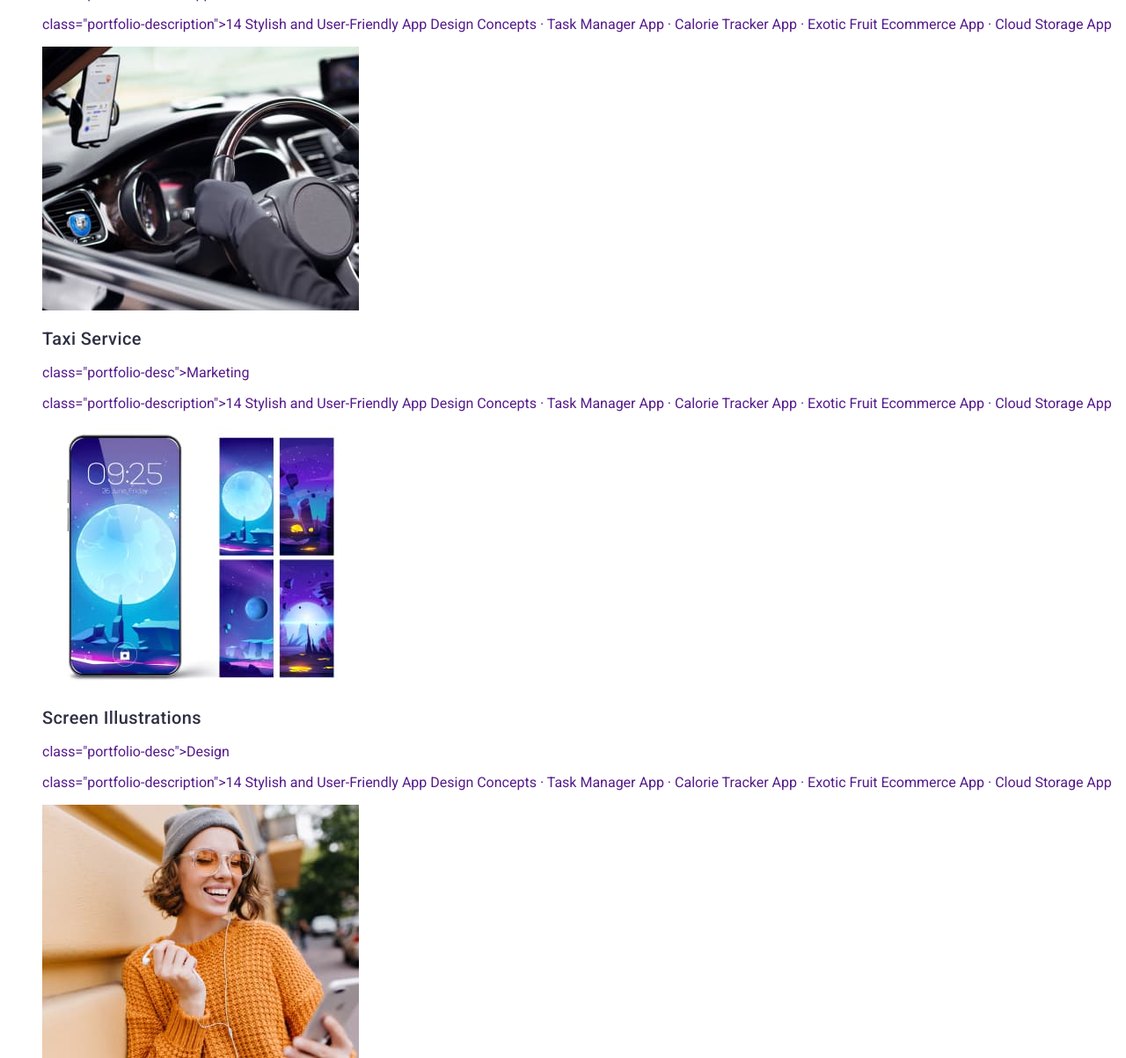
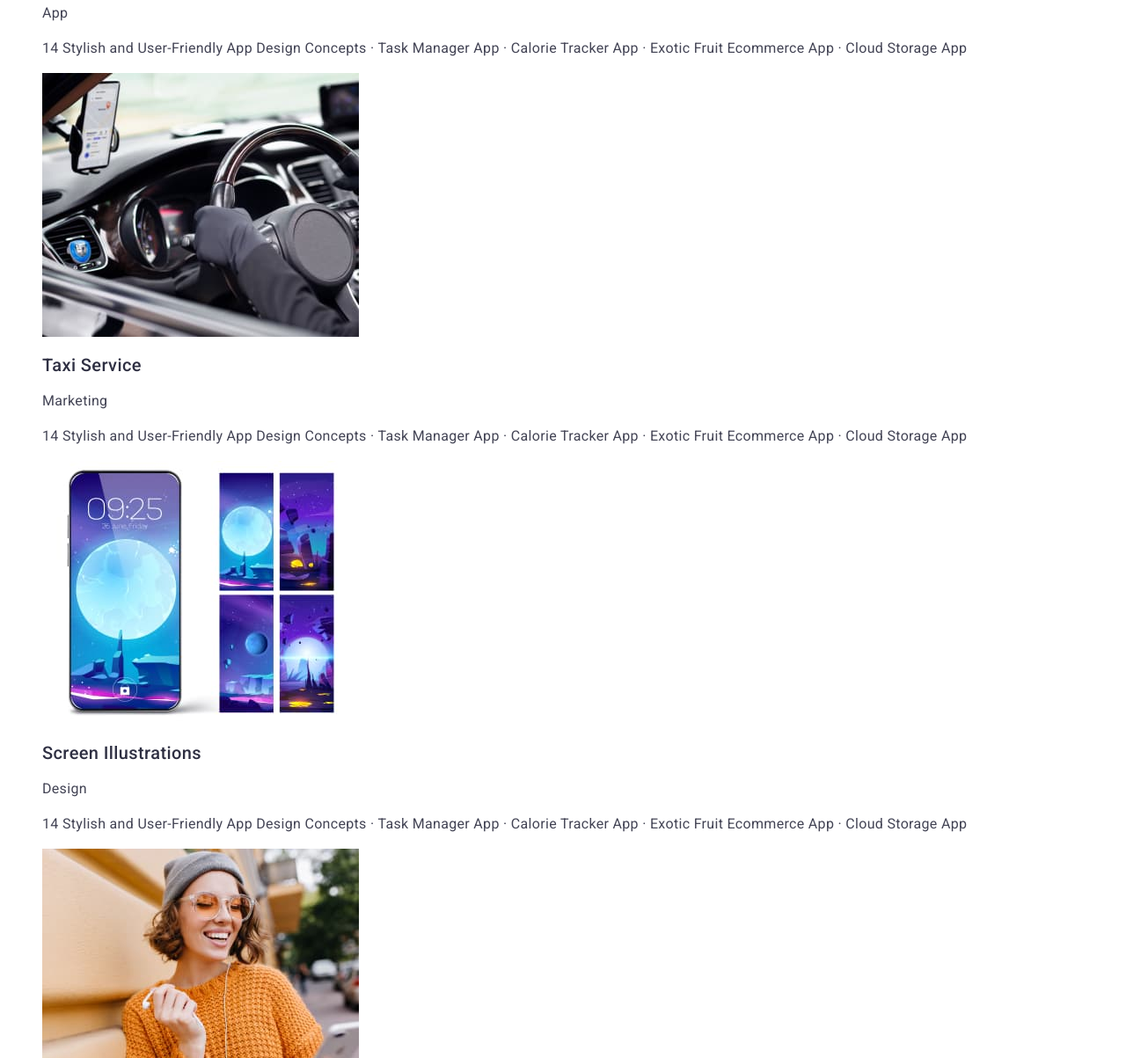
Before and after one commit to JoeShvartsev/goit-markup-hw-02, a plain HTML site: page portfolio.html in a window 1280 px wide. Shown: the part 1597-2800 px from the top of the page at 88% size. Drawn offline with Linux system fonts and the light colour scheme.

Commit message:
update some missclicks

```diff
--- a/portfolio.html
+++ b/portfolio.html
@@ -53,72 +53,72 @@
                 <a class="portfolio-link" href="">
                     <img src="./images/img-1.jpg" alt="Banking App Interface Concept" width="360">
                     <h2 class="portfolio-subtitle">Banking App Interface Concept</h2>
-                    <p></p> class="portfolio-desc">App</p>
-                    <p></p> class="portfolio-description">14 Stylish and User-Friendly App Design Concepts · Task Manager App · Calorie Tracker App · Exotic Fruit Ecommerce App · Cloud Storage App</p>
+                    <p class="portfolio-desc">App</p>
+                    <p class="portfolio-description">14 Stylish and User-Friendly App Design Concepts · Task Manager App · Calorie Tracker App · Exotic Fruit Ecommerce App · Cloud Storage App</p>
                 </a>
             </li>
             <li class="portfolio-item">
                 <a class="portfolio-link" href="">
                     <img src="./images/img-2.jpg" alt="Cashless Payment" width="360">
                     <h2 class="">Cashless Payment</h2>
-                    <p></p> class="portfolio-desc">Marketing</p>
-                    <p></p> class="portfolio-description">14 Stylish and User-Friendly App Design Concepts · Task Manager App · Calorie Tracker App · Exotic Fruit Ecommerce App · Cloud Storage App</p>
+                    <p class="portfolio-desc">Marketing</p>
+                    <p class="portfolio-description">14 Stylish and User-Friendly App Design Concepts · Task Manager App · Calorie Tracker App · Exotic Fruit Ecommerce App · Cloud Storage App</p>
                 </a>
             </li>
             <li class="portfolio-item">
                 <a class="portfolio-link" href="">
                     <img src="./images/img-3.jpg" alt="Meditaion App" width="360">
                     <h2 class="portfolio-subtitle">Meditaion App</h2>
-                    <p></p> class="portfolio-desc">App</p>
-                    <p></p> class="portfolio-description">14 Stylish and User-Friendly App Design Concepts · Task Manager App · Calorie Tracker App · Exotic Fruit Ecommerce App · Cloud Storage App</p>
+                    <p class="portfolio-desc">App</p>
+                    <p class="portfolio-description">14 Stylish and User-Friendly App Design Concepts · Task Manager App · Calorie Tracker App · Exotic Fruit Ecommerce App · Cloud Storage App</p>
                 </a>
             </li>
             <li class="portfolio-item">
                 <a class="portfolio-link" href="">
                     <img src="./images/img-4.jpg" alt="Taxi Service" width="360">
                     <h2 class="portfolio-subtitle">Taxi Service</h2>
-                    <p></p> class="portfolio-desc">Marketing</p>
-                    <p></p> class="portfolio-description">14 Stylish and User-Friendly App Design Concepts · Task Manager App · Calorie Tracker App · Exotic Fruit Ecommerce App · Cloud Storage App</p>
+                    <p class="portfolio-desc">Marketing</p>
+                    <p class="portfolio-description">14 Stylish and User-Friendly App Design Concepts · Task Manager App · Calorie Tracker App · Exotic Fruit Ecommerce App · Cloud Storage App</p>
                 </a>
             </li>
             <li class="portfolio-item">
                 <a class="portfolio-link" href="">
                     <img src="./images/img-5.jpg" alt="Screen Illustrations" width="360">
                     <h2 class="portfolio-subtitle">Screen Illustrations</h2>
-                    <p></p> class="portfolio-desc">Design</p>
-                    <p></p> class="portfolio-description">14 Stylish and User-Friendly App Design Concepts · Task Manager App · Calorie Tracker App · Exotic Fruit Ecommerce App · Cloud Storage App</p>
+                    <p class="portfolio-desc">Design</p>
+                    <p class="portfolio-description">14 Stylish and User-Friendly App Design Concepts · Task Manager App · Calorie Tracker App · Exotic Fruit Ecommerce App · Cloud Storage App</p>
                 </a>
             </li>
             <li class="portfolio-item">
                 <a class="portfolio-link" href="">
                     <img src="./images/img-6.jpg" alt="Online Courses" width="360">
                     <h2 class="portfolio-subtitle">Online Courses</h2>
-                    <p></p> class="portfolio-desc">Marketing</p>
-                    <p></p> class="portfolio-description">14 Stylish and User-Friendly App Design Concepts · Task Manager App · Calorie Tracker App · Exotic Fruit Ecommerce App · Cloud Storage App</p>
+                    <p class="portfolio-desc">Marketing</p>
+                    <p class="portfolio-description">14 Stylish and User-Friendly App Design Concepts · Task Manager App · Calorie Tracker App · Exotic Fruit Ecommerce App · Cloud Storage App</p>
                 </a>
             </li>
             <li class="portfolio-item">
                 <a class="portfolio-link" href="">
                     <img src="./images/img-7.jpg" alt="Instagram Stories Concept" width="360">
                     <h2 class="portfolio-subtitle">Instagram Stories Concept</h2>
-                    <p></p> class="portfolio-desc">Design</p>
-                    <p></p> class="portfolio-description">14 Stylish and User-Friendly App Design Concepts · Task Manager App · Calorie Tracker App · Exotic Fruit Ecommerce App · Cloud Storage App</p>
+                    <p class="portfolio-desc">Design</p>
+                    <p class="portfolio-description">14 Stylish and User-Friendly App Design Concepts · Task Manager App · Calorie Tracker App · Exotic Fruit Ecommerce App · Cloud Storage App</p>
                 </a>
             </li>
             <li class="portfolio-item">
                 <a class="portfolio-link" href="">
                     <img src="./images/img-8.jpg" alt="Organic Food" width="360">
                     <h2 class="portfolio-subtitle">Organic Food</h2>
-                    <p></p> class="portfolio-desc">Web Site</p>
-                    <p></p> class="portfolio-description">14 Stylish and User-Friendly App Design Concepts · Task Manager App · Calorie Tracker App · Exotic Fruit Ecommerce App · Cloud Storage App</p>
+                    <p class="portfolio-desc">Web Site</p>
+                    <p class="portfolio-description">14 Stylish and User-Friendly App Design Concepts · Task Manager App · Calorie Tracker App · Exotic Fruit Ecommerce App · Cloud Storage App</p>
                 </a>
             </li>
             <li class="portfolio-item">
                 <a class="portfolio-link" href="">
                     <img src="./images/img-9.jpg" alt="Fresh Coffee" width="360">
                     <h2 class="portfolio-subtitle">Fresh Coffee</h2>
-                    <p></p> class="portfolio-desc">Web Site</p>
-                    <p></p> class="portfolio-description">14 Stylish and User-Friendly App Design Concepts · Task Manager App · Calorie Tracker App · Exotic Fruit Ecommerce App · Cloud Storage App</p>
+                    <p class="portfolio-desc">Web Site</p>
+                    <p class="portfolio-description">14 Stylish and User-Friendly App Design Concepts · Task Manager App · Calorie Tracker App · Exotic Fruit Ecommerce App · Cloud Storage App</p>
                 </a>
             </li>
         </ul>
```
